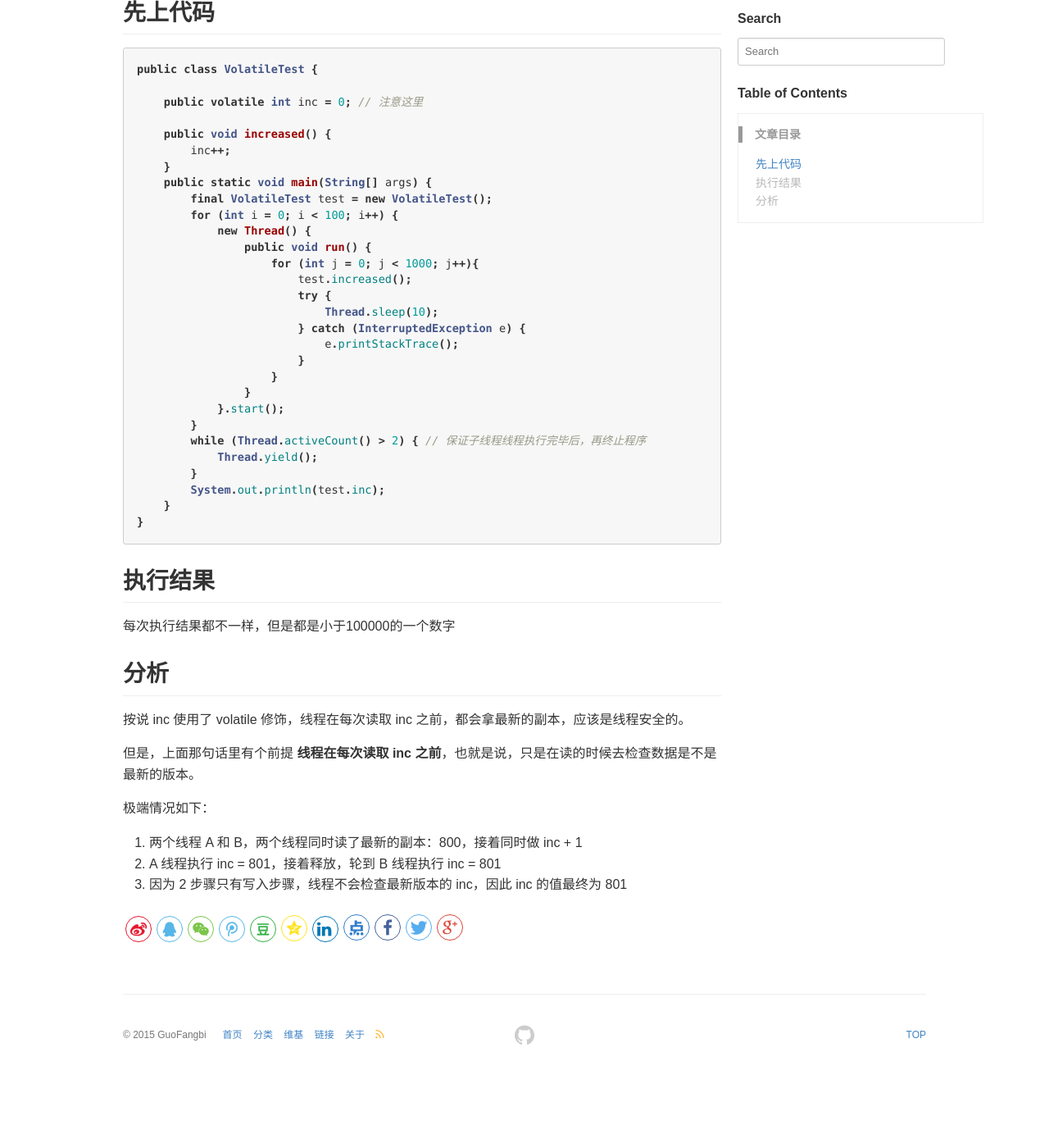
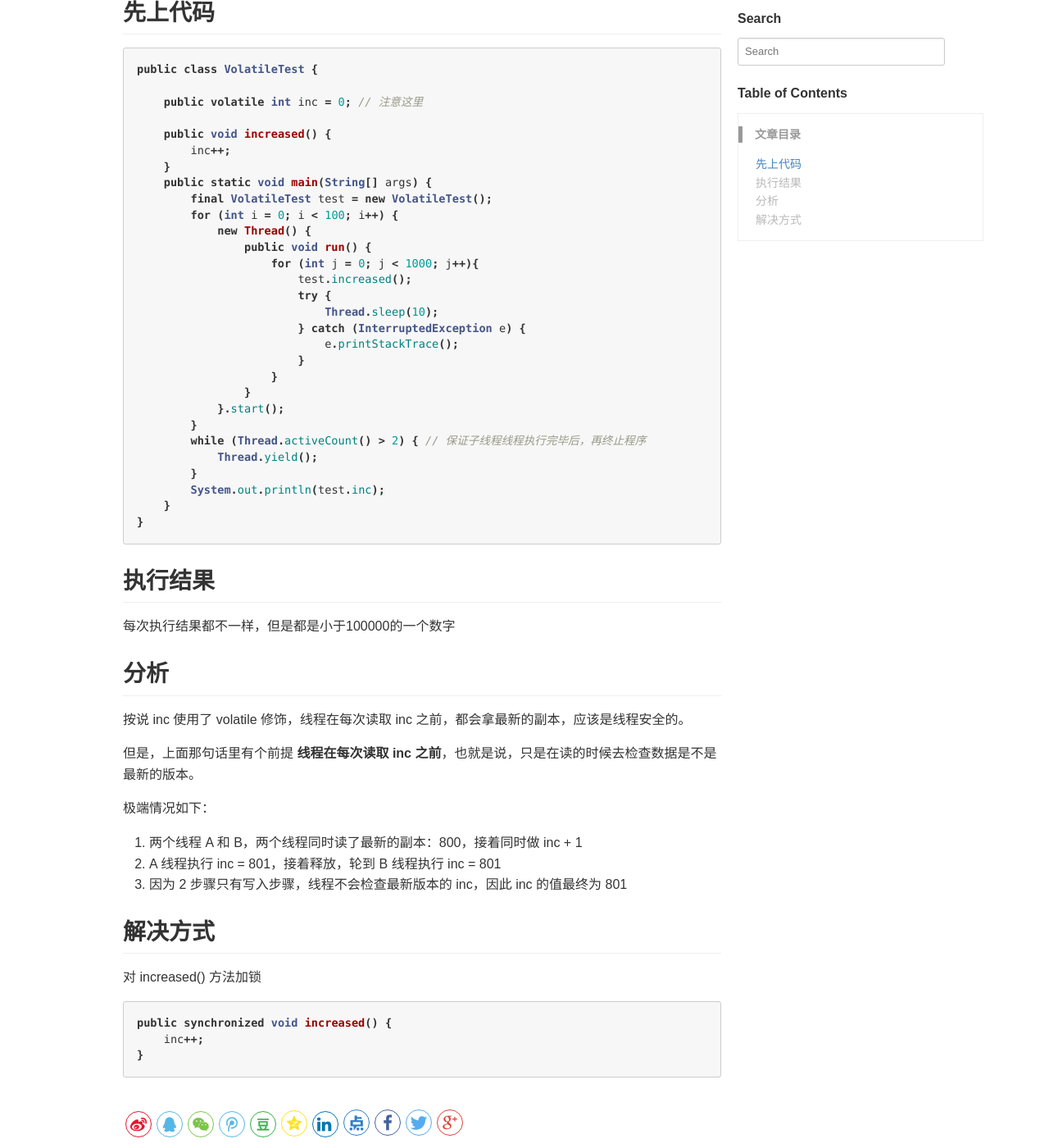
Before and after one commit to bishion/bishion.github.io, a Jekyll site: the page built from _wiki/2018-03-15-volatile-in-non-atomicity.md, in a window 1280 px wide and 1400 px high, scrolled down 196 px. Shown: the whole window at 82% size. Built offline with Jekyll 4.4.1, drawn with Linux system fonts in a browser that asks for light colours; before the commit the page ends 1507 px from its top, so only the background shows below that.

Commit message:
volatile 与非原子操作

````diff
--- a/_wiki/2018-03-15-volatile-in-non-atomicity.md
+++ b/_wiki/2018-03-15-volatile-in-non-atomicity.md
@@ -49,3 +49,11 @@ public class VolatileTest {
 1. 两个线程 A 和 B，两个线程同时读了最新的副本：800，接着同时做 inc + 1
 2. A 线程执行 inc = 801，接着释放，轮到 B 线程执行 inc = 801
 3. 因为 2 步骤只有写入步骤，线程不会检查最新版本的 inc，因此 inc 的值最终为 801
+
+## 解决方式
+对 increased() 方法加锁
+```java
+public synchronized void increased() {
+    inc++;
+}
+```
````
